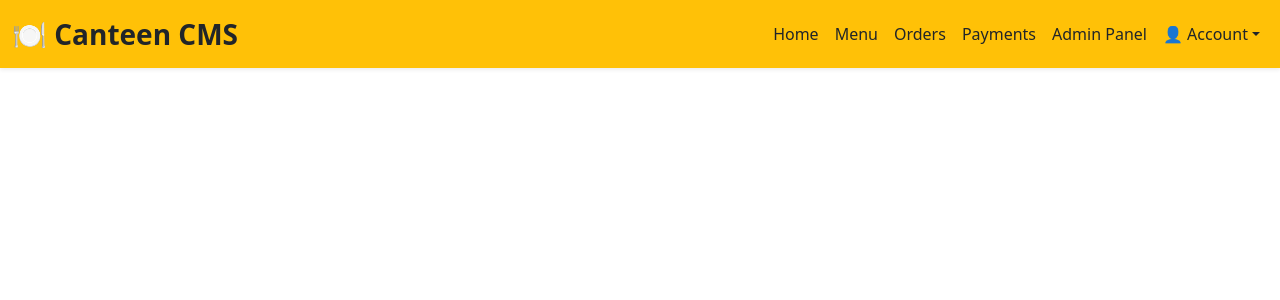
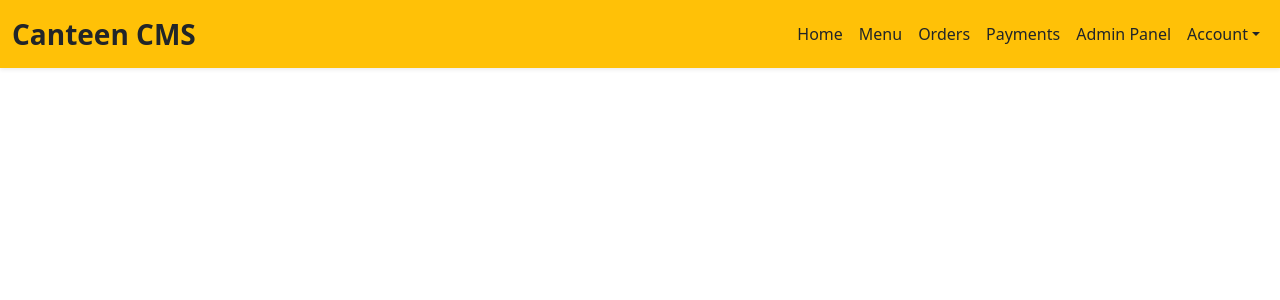
Before and after one commit to devnev39/cms-all, a React (Vite) app in the folder frontend/: page / in a window 1280 px wide. Shown: the top 300 px of the page. Built offline with nearby package versions, Linux system fonts and the light colour scheme.

Commit message:
Navigation Bar feature updated

```diff
--- a/frontend/src/Components/Navbar.jsx
+++ b/frontend/src/Components/Navbar.jsx
@@ -7,7 +7,7 @@ const Navbar = () => {
     <nav className="navbar navbar-expand-lg navbar-dark bg-warning shadow-sm">
       <div className="container-fluid">
         <NavLink className="navbar-brand fw-bold fs-3 text-dark" to="/">
-          🍽️ Canteen CMS
+         Canteen CMS
         </NavLink>
         <button
           className="navbar-toggler"
@@ -58,17 +58,17 @@ const Navbar = () => {
                 data-bs-toggle="dropdown"
                 aria-expanded="false"
               >
-                👤 Account
+                 Account
               </a>
               <ul className="dropdown-menu dropdown-menu-end" aria-labelledby="userDropdown">
                 <li>
                   <NavLink className="dropdown-item" to="/profile">
-                    Profile
+                   Profile
                   </NavLink>
                 </li>
                 <li>
                   <NavLink className="dropdown-item" to="/settings">
-                    Settings
+                   Settings
                   </NavLink>
                 </li>
                 <li><hr className="dropdown-divider" /></li>
```
